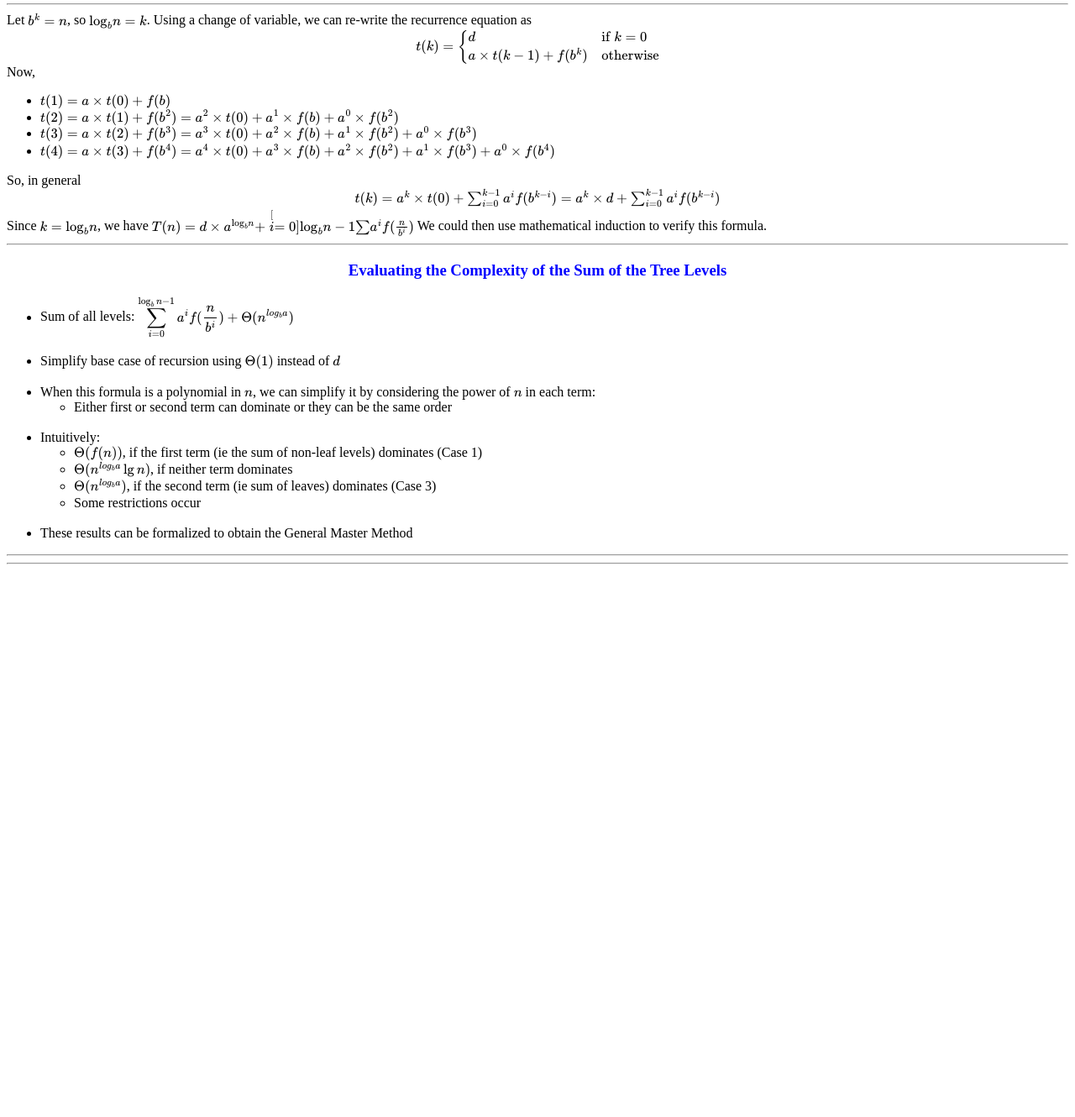
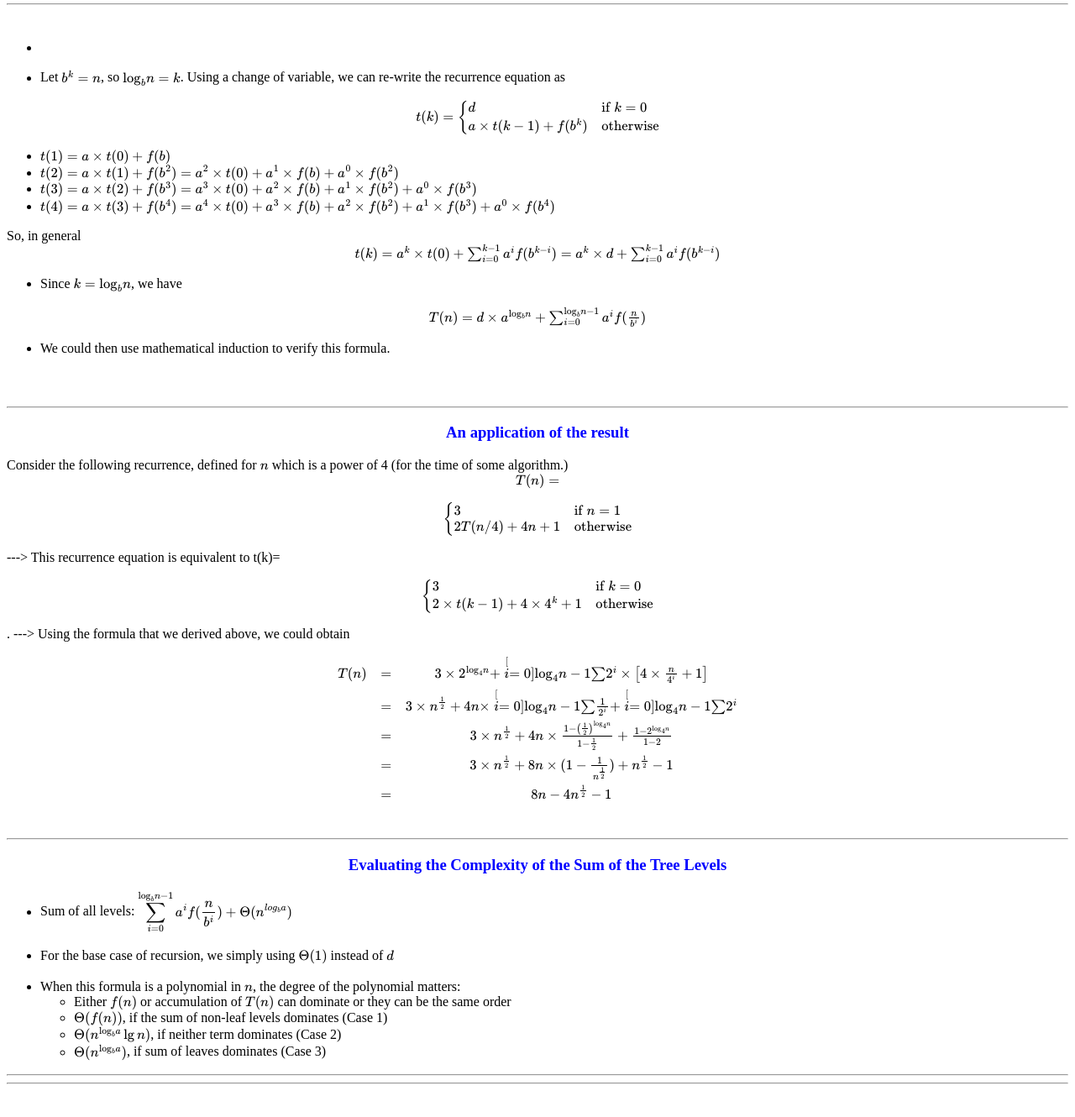
Before and after one commit to brbisheng/brbisheng.github.io, a Jekyll site: the page built from _posts/2020-03-01-RecursionTreeExample.html, in a window 1280 px wide and 1400 px high, scrolled down 1380 px. Shown: the top 1330 px of the window at 84% size. Built offline with Jekyll 4.4.1, drawn with Linux system fonts in a browser that asks for light colours; formulas are drawn with MathJax 3; before the commit the page ends 2284 px from its top, so only the background shows below that.

Commit message:
Update 2020-03-01-RecursionTreeExample.html

```diff
--- a/_posts/2020-03-01-RecursionTreeExample.html
+++ b/_posts/2020-03-01-RecursionTreeExample.html
@@ -110,10 +110,17 @@ a\times T(n/b)+f(n) & \text{otherwise}
 </ul>
 
 <br><br>
+
 <!-- ************************************ -->
 <br>
 <hr>
-Let $b^{k}=n$, so $\text{log}_{b}n=k$. Using a change of variable, we can re-write the recurrence equation as
+<br>
+<ul>
+    <li></li>
+</ul>
+<ul>
+    <li>Let $b^{k}=n$, so $\text{log}_{b}n=k$. Using a change of variable, we can re-write the recurrence equation as</li>
+</ul>
 
 <center>
 $t(k)=\begin{cases}
@@ -122,7 +129,6 @@ a\times t(k-1)+f(b^{k}) & \text{otherwise}
 \end{cases}$
 </center>
 
-Now,
 <ul>
     <li>$t(1)=a\times t(0)+f(b)$</li>
     <li>$t(2)=a\times t(1)+f(b^{2})=a^{2}\times t(0)+a^{1}\times f(b)+a^{0}\times f(b^{2})$</li>
@@ -134,40 +140,68 @@ So, in general
 <center>
 $t(k)=a^{k}\times t(0)+\sum_{i=0}^{k-1}a^{i}f(b^{k-i})=a^{k}\times d+\sum_{i=0}^{k-1}a^{i}f(b^{k-i})$
 </center>
-Since $k=\text{log}_{b}n$, we have
 
-$T(n)=d\times a^{\text{log}_{b}n}+\stackrel[i=0]{\text{log}_{b}n-1}{\sum}a^{i}f(\frac{n}{b^{i}})$
+<ul>
+    <li>Since $k=\text{log}_{b}n$, we have </li>
+</ul>
 
-We could then use mathematical induction to verify this formula.
+<center>
+$T(n)=d\times a^{\text{log}_{b}n}+\sum_{i=0}^{\text{log}_{b}n-1}a^{i}f(\frac{n}{b^{i}})$
+</center>
 
+<ul>
+    <li>We could then use mathematical induction to verify this formula. </li>
+</ul>
+<br>
+<!-- ************************************ -->
+<br>
+<hr>
+<h3 align=center> An application of the result </h3>
 
+Consider the following recurrence, defined for $n$ which is a power of 4 (for the time of some algorithm.)
+<center>
+$T(n)=$\begin{cases}
+3 & \text{if }n=1\\
+2T(n/4)+4n+1 & \text{otherwise}
+\end{cases}
+</center>
+---> This recurrence equation is equivalent to
+
+t(k)=\begin{cases}
+3 & \text{if }k=0\\
+2\times t(k-1)+4\times4^{k}+1 & \text{otherwise}
+\end{cases}.
+
+---> Using the formula that we derived above, we could obtain
+
+\begin{array}{ccc}
+T(n) & = & 3\times2^{\text{log}_{4}n}+\stackrel[i=0]{\text{log}_{4}n-1}{\sum}2^{i}\times\left[4\times\frac{n}{4^{i}}+1\right]\\
+ & = & 3\times n^{\frac{1}{2}}+4n\times\stackrel[i=0]{\text{log}_{4}n-1}{\sum}\frac{1}{2^{i}}+\stackrel[i=0]{\text{log}_{4}n-1}{\sum}2^{i}\\
+ & = & 3\times n^{\frac{1}{2}}+4n\times\frac{1-\left(\frac{1}{2}\right)^{\text{log}_{4}n}}{1-\frac{1}{2}}+\frac{1-2^{\text{log}_{4}n}}{1-2}\\
+ & = & 3\times n^{\frac{1}{2}}+8n\times(1-\frac{1}{n^{\frac{1}{2}}})+n^{\frac{1}{2}}-1\\
+ & = & 8n-4n^{\frac{1}{2}}-1
+\end{array}
 <!-- ************************************ -->
 <br>
 <hr>
 <h3 align=center>Evaluating the Complexity of the Sum of the Tree Levels </h3>
 <ul>
     <li>  Sum of all levels:
-    $\displaystyle  \sum_{i=0}^{\log_b n - 1} a^i  f(\frac{n}{b^i}) + \Theta(n^{log_b a})
+    $\displaystyle  \sum_{i=0}^{\text{log}_b n - 1} a^i  f(\frac{n}{b^i}) + \Theta(n^{log_b a})
     $
     </li>
     <br>
-    <li>  Simplify base case of recursion using $\Theta(1)$ instead of $d$ </li>
+    <li>  For the base case of recursion, we simply using $\Theta(1)$ instead of $d$ </li>
     <br>
-    <li>  When this formula is a polynomial in $n$, we can simplify it by
-    considering  the power of $n$ in each term: </li>
+    <li>  When this formula is a polynomial in $n$, the degree of the polynomial matters: </li>
     <ul>
-        <li>  Either first or second term can dominate or they can be the same order </li>
+        <li>  Either $f(n)$ or accumulation of $T(n)$ can dominate or they can be the same order </li>
     </ul>
-    <br>
-    <li>  Intuitively: </li>
     <ul>
-        <li>  $\Theta(f(n))$, if the first term (ie the sum of non-leaf levels) dominates (Case 1)</li>
-        <li>  $\Theta(n^{log_b a}\lg n )$, if neither term dominates </li>
-        <li>  $\Theta(n^{log_b a})$, if the second term (ie sum of leaves) dominates (Case 3) </li>
-        <li>  Some restrictions occur </li>
+        <li>  $\Theta(f(n))$, if the sum of non-leaf levels dominates (Case 1)</li>
+        <li>  $\Theta(n^{\text{log}_b a}\lg n )$, if neither term dominates (Case 2) </li>
+        <li>  $\Theta(n^{\text{log}_b a})$, if sum of leaves dominates (Case 3) </li>
     </ul>
-    <br>
-    <li>  These results can be formalized to obtain the General Master Method </li>
 </ul>
 
 
```
